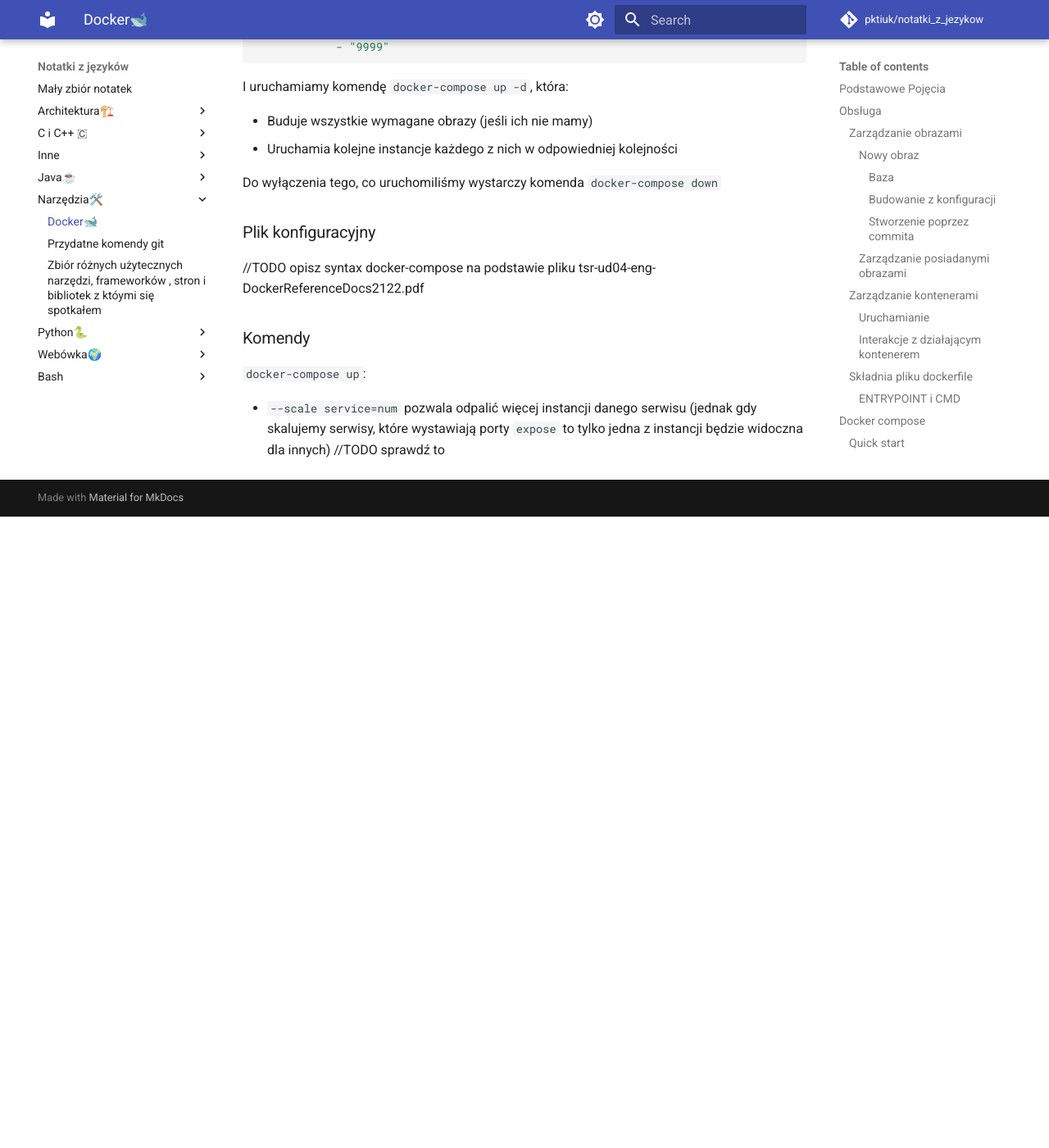
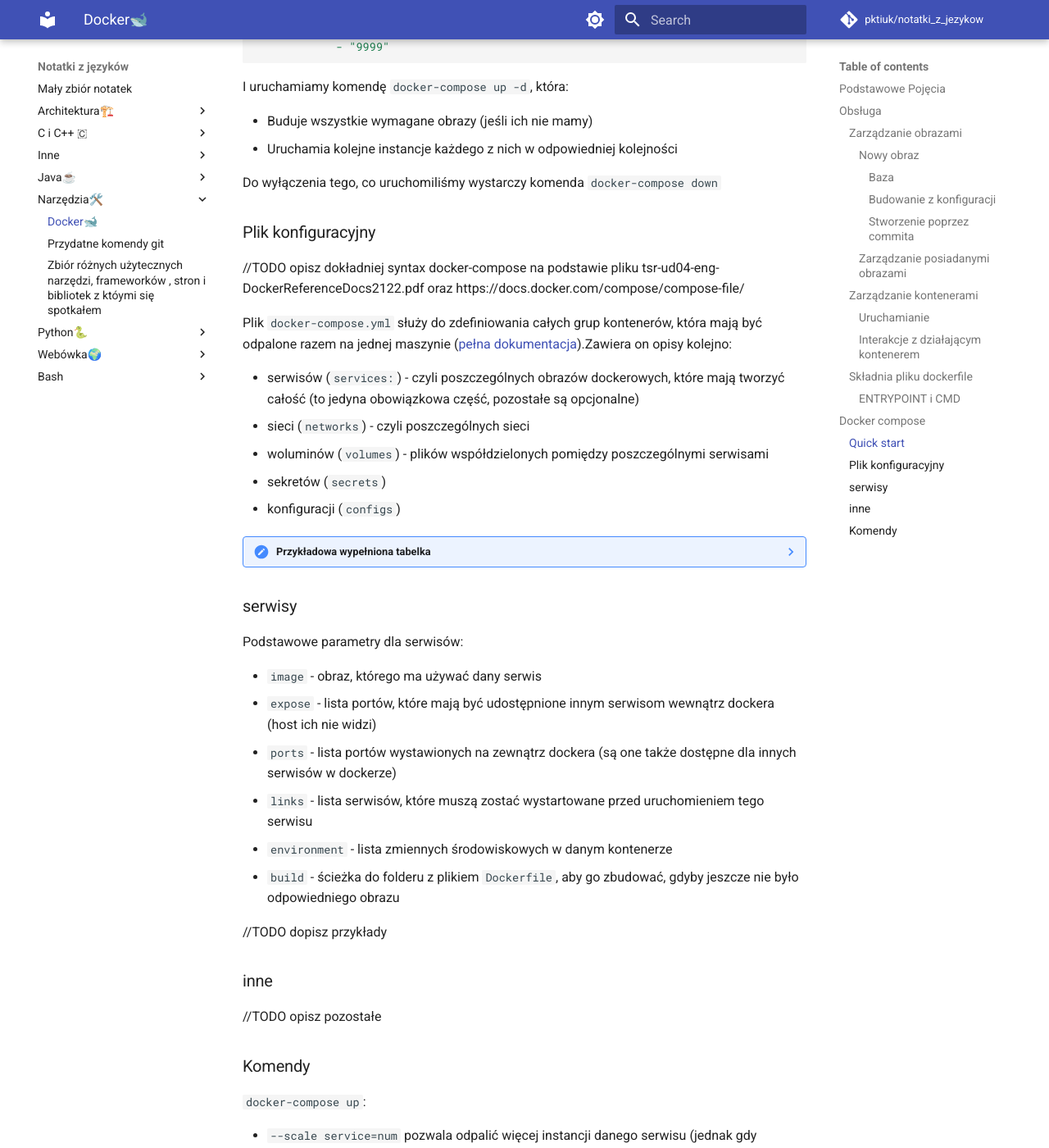
Before and after one commit to pktiuk/notatki_z_jezykow, an MkDocs documentation site: the page built from docs/Narzędzia🛠️/docker.md, in a window 1280 px wide and 1400 px high, scrolled down 7070 px. Shown: the whole window at 82% size. Built offline with MkDocs 1.6.1 and Material for MkDocs 9.7.7, drawn with Linux system fonts in a browser that asks for light colours; comment, search, counter and statistics services are not loaded; before the commit the page ends 7700 px from its top, so only the background shows below that.

Commit message:
Opis składni docker-compose

````diff
--- a/docs/Narzędzia🛠️/docker.md
+++ b/docs/Narzędzia🛠️/docker.md
@@ -276,7 +276,75 @@
 
 ### Plik konfiguracyjny
 
-//TODO opisz syntax docker-compose na podstawie pliku tsr-ud04-eng-DockerReferenceDocs2122.pdf
+//TODO opisz dokładniej syntax docker-compose na podstawie pliku tsr-ud04-eng-DockerReferenceDocs2122.pdf oraz https://docs.docker.com/compose/compose-file/
+
+Plik `docker-compose.yml` służy do zdefiniowania całych grup kontenerów, która mają być odpalone razem na jednej maszynie ([pełna dokumentacja](https://docs.docker.com/compose/compose-file/)).Zawiera on opisy kolejno:
+
+- serwisów (`services:`) - czyli poszczególnych obrazów dockerowych, które mają tworzyć całość (to jedyna obowiązkowa część, pozostałe są opcjonalne)
+- sieci (`networks`) - czyli poszczególnych sieci
+- woluminów (`volumes`) - plików współdzielonych pomiędzy poszczególnymi serwisami
+- sekretów (`secrets`)
+- konfiguracji (`configs`)
+
+??? note "Przykładowa wypełniona tabelka"
+
+    ```yml
+    services:
+      frontend:
+        image: awesome/webapp
+        ports:
+          - "443:8043"
+        networks:
+          - front-tier
+          - back-tier
+        configs:
+          - httpd-config
+        secrets:
+          - server-certificate
+
+      backend:
+        image: awesome/database
+        volumes:
+          - db-data:/etc/data
+        networks:
+          - back-tier
+
+    volumes:
+      db-data:
+        driver: flocker
+        driver_opts:
+          size: "10GiB"
+
+    configs:
+      httpd-config:
+        external: true
+
+    secrets:
+      server-certificate:
+        external: true
+
+    networks:
+      # The presence of these objects is sufficient to define them
+      front-tier: {}
+      back-tier: {}
+    ```
+
+### serwisy
+
+Podstawowe parametry dla serwisów:
+
+- `image` - obraz, którego ma używać dany serwis
+- `expose` - lista portów, które mają być udostępnione innym serwisom wewnątrz dockera (host ich nie widzi)
+- `ports` - lista portów wystawionych na zewnątrz dockera (są one także dostępne dla innych serwisów w dockerze)
+- `links` - lista serwisów, które muszą zostać wystartowane przed uruchomieniem tego serwisu
+- `environment` - lista zmiennych środowiskowych w danym kontenerze
+- `build` - ścieżka do folderu z plikiem `Dockerfile`, aby go zbudować, gdyby jeszcze nie było odpowiedniego obrazu
+
+//TODO dopisz przykłady
+
+### inne
+
+//TODO opisz pozostałe
 
 ### Komendy
 
````
